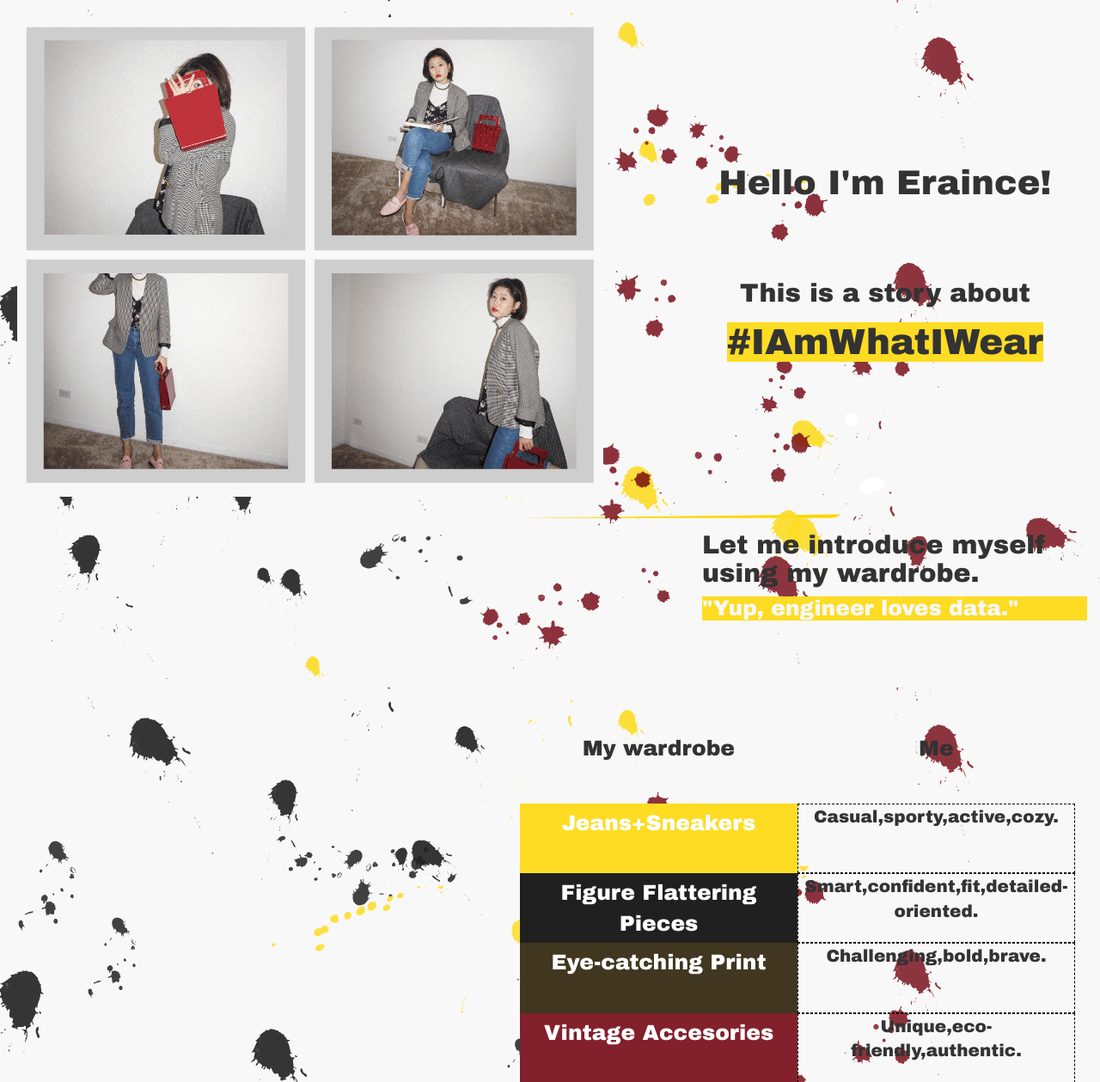
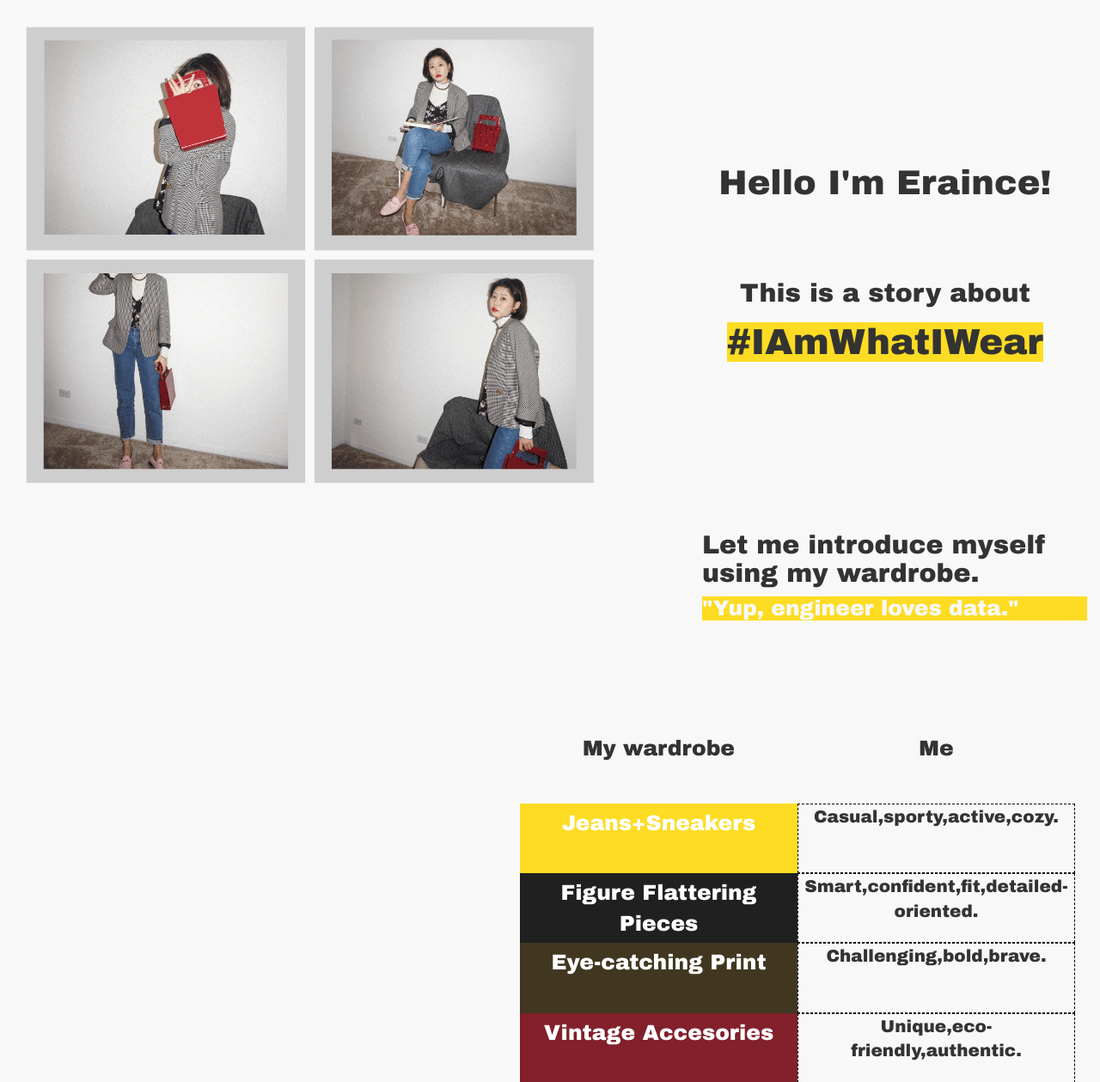
Before and after one commit to Eraince/personalWebsite, a PHP site: page / in a window 1280 px wide. Shown: the top 1259 px of the page at 86% size. Run offline with PHP 8.4, Linux system fonts and the light colour scheme; some libraries are stand-ins or nearby versions.

Commit message:
change the background color.

```diff
--- a/css/header.css
+++ b/css/header.css
@@ -1,6 +1,7 @@
 body {
   width: 100%;
-  background-image: url("../image/background.svg");
+  /* background-image: url("../image/background.svg"); */
+  background-color: #f8f8f8;
   background-repeat: repeat;
   font-family: "Arial Black", Gadget, sans-serif;
 }
```
